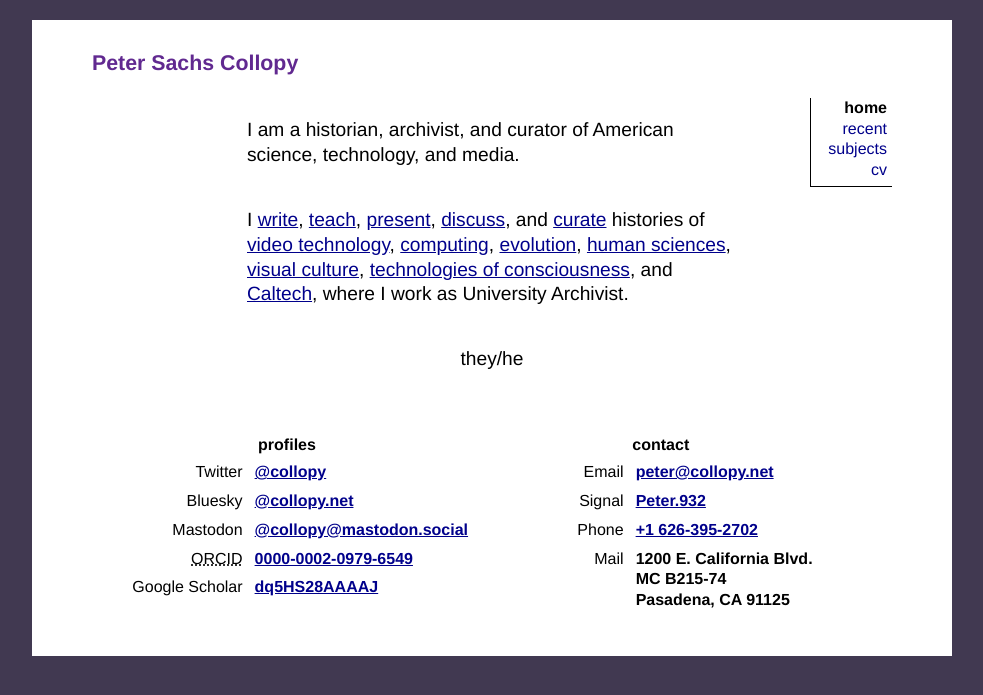
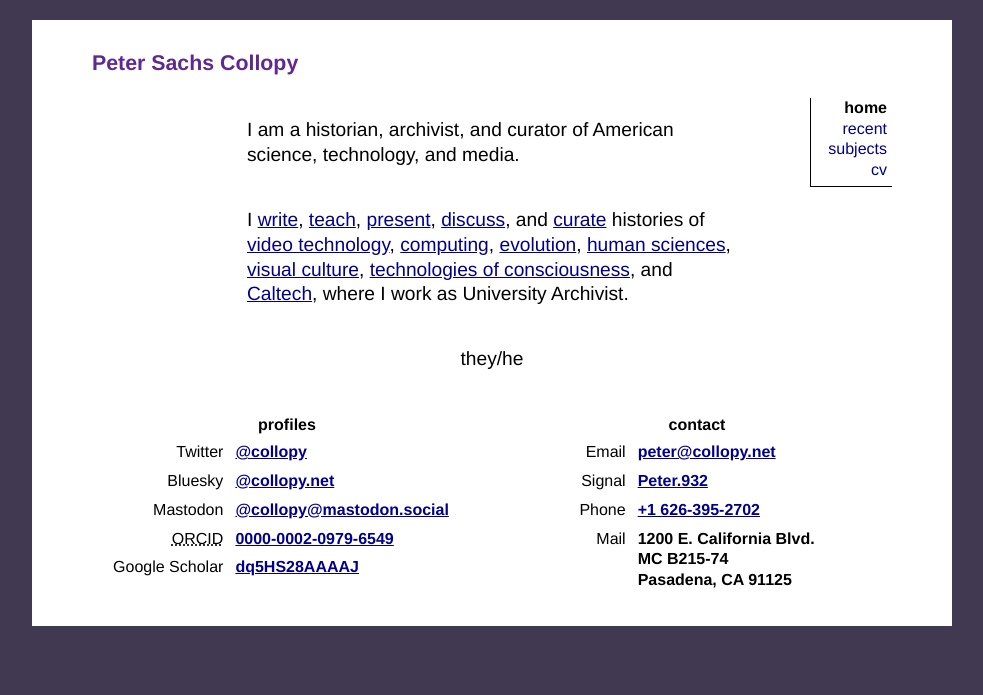
Before and after one commit to collopy/collopy.github.io, a Jekyll site: the page built from index.html, in a window 1280 px wide. Shown: the top 695 px of the page, without its empty margins (148-1131 px from the left). Built offline with Jekyll 4.4.1, drawn with Linux system fonts in a browser that asks for light colours.

Commit message:
Style changes for profiles and contact lists

```diff
--- a/css/home.css
+++ b/css/home.css
@@ -1,15 +1,11 @@
 p {font-size: larger; margin: 40px auto 20px; max-width: 490px;}
+table {padding-top: 20px; margin: 0 auto;}
 td {padding: 3px 5px;}
-.medium {text-align: right; vertical-align: top; width: 40%;}
+.medium {text-align: right; vertical-align: top;}
 .address {font-weight: bold;}
 
-@media (max-width: 500px)
+@media (min-width: 920px)
 {
-	#addresses table {margin: 15px 0; width: 100%;}
+	#left {float: left; width: 50%; padding-right: 10px;}
+	#right {padding-left: 10px;}
 }
-
-@media (min-width: 500px)
-{
-	#left {float: left; width: 50%; padding: 40px 10px 0 0;}
-	#right {padding: 40px 0 10px 10px;}
-}
--- a/css/screen.css
+++ b/css/screen.css
@@ -12,8 +12,3 @@
 .tab {display: block;}
 .selected {font-weight: bold;}
 a:link.icon {text-decoration: none;}
-
-@media (max-width: 600px)
-{
-	body {padding: 20px 30px;}
-}
```
Also changed, not shown: 1 other file.
